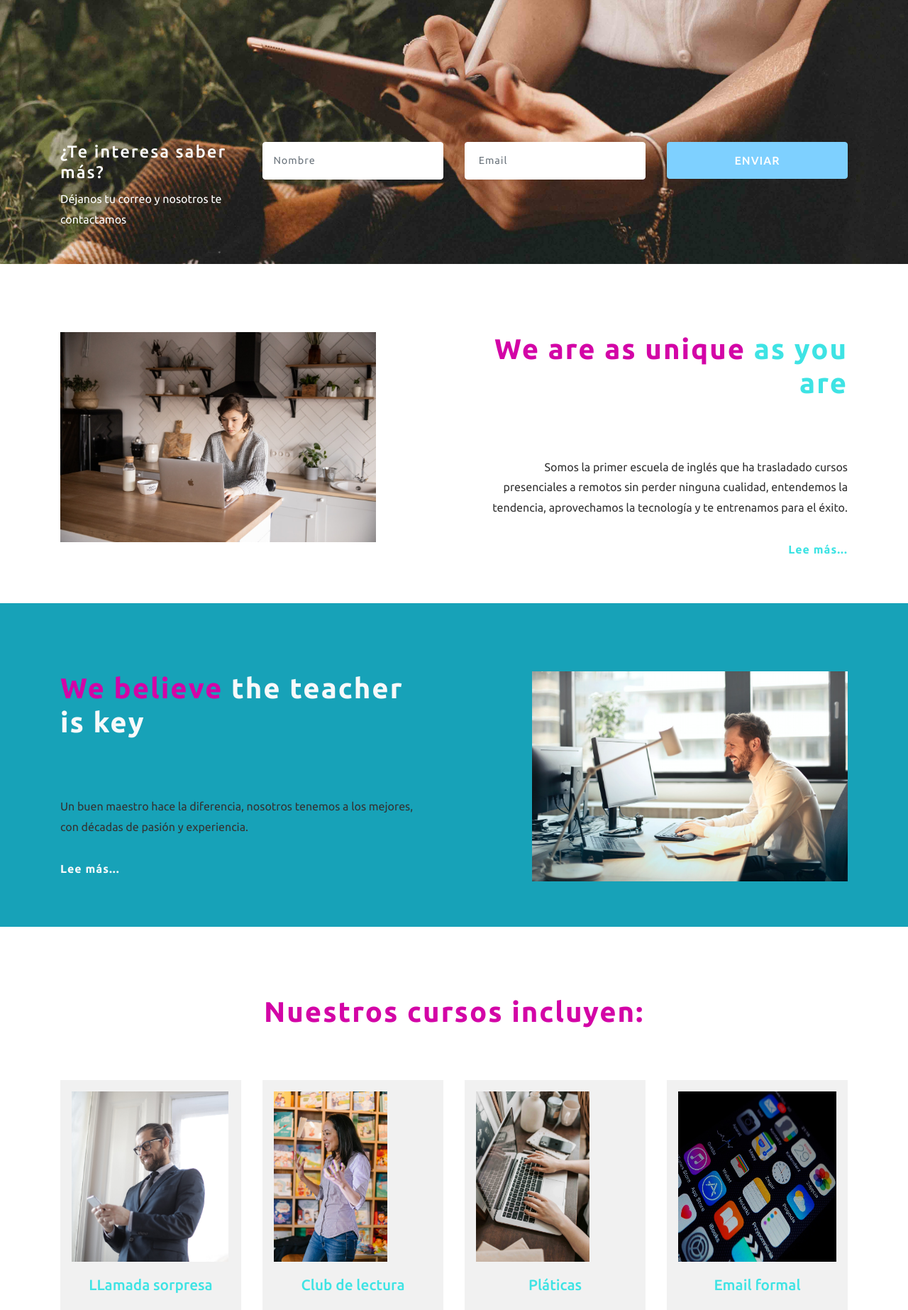
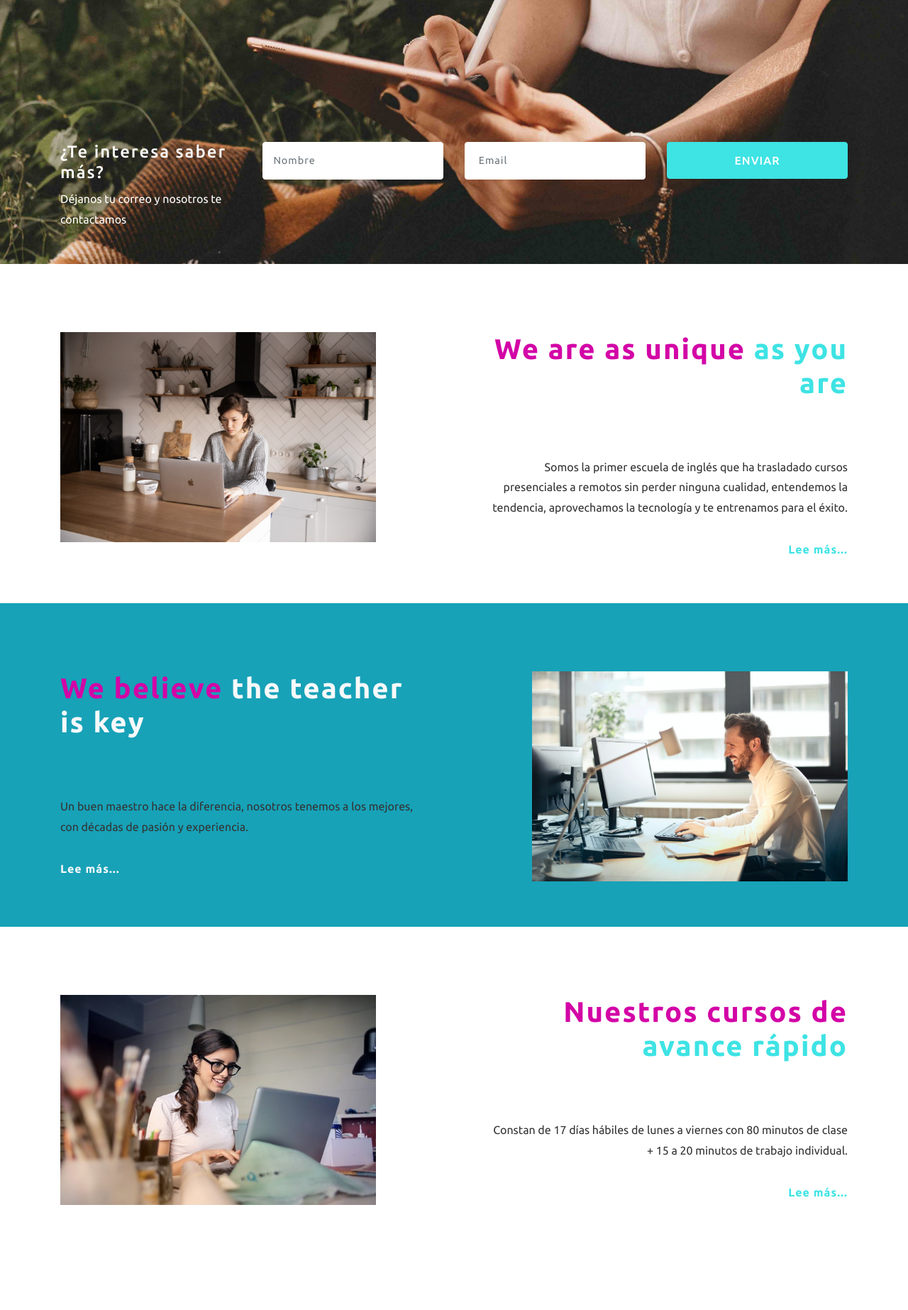
Before and after one commit to cf2013/dreamenglish, a PHP site: page /index.html in a window 1280 px wide. Shown: the part 398-2244 px from the top of the page at 71% size. Run offline with PHP 8.4, Linux system fonts and the light colour scheme; some web fonts are replaced.

Commit message:
add courses

```diff
--- a/assets/css/style.css
+++ b/assets/css/style.css
@@ -110,6 +110,7 @@ ul.menu {
 }
 .logo h1 a {
     font-family: 'Ubuntu', sans-serif;
+    /* text-transform: capitalize; */
     font-weight: 600;
     font-size: 0.9em;
     letter-spacing: 1px;
@@ -149,6 +150,7 @@ nav ul li {
 
 nav a {
      font-weight: 600;
+    /* text-transform: capitalize; */
     color: #fff;
     padding: 4px 15px;
     letter-spacing: 1px;
@@ -403,6 +405,7 @@ li > a:only-child:after {
 
 .slider-info h3 {
 	font-size: 2.3em;
+	/* text-transform: capitalize; */
 	color: #fff;
 	font-weight: 600;
 }
@@ -410,6 +413,7 @@ li > a:only-child:after {
 .slider-bottom-lft h4 {
     color: #fff;
     letter-spacing: 2px;
+	/* text-transform: capitalize; */
 }
 img#logoDreamBanner{
     width: 15%;
@@ -417,8 +421,8 @@ img#logoDreamBanner{
 }
 /* //banner */
 .n-right-w3ls .form-group input.form-control.submit {
-    background: #7ed0ff;
-    border: 1px solid #7ed0ff;
+    background: #3ee3e4;
+    border: 1px solid #3ee3e4;
     color: #fff;
     font-size: 1em;
     font-weight: 500;
@@ -440,6 +444,7 @@ img#logoDreamBanner{
     letter-spacing: 2px;
     font-size: 40px;
     color: rgb(211, 4, 166);
+    /* text-transform: capitalize; */
     position: relative;
     margin-top: 0;
 }
@@ -513,13 +518,11 @@ figure {
 }
 
 .mis-stage h6 {
-    color: #2e1f54;
+    color: #fff;
     font-size: 1em;
     margin-top: 1em;
     letter-spacing: 1px;
-    text-align: center;
-    Font-weight: 900;
-    Font-family: lato;
+	text-align: center;
 }
 .more-services h4 {
     font-size: 1.3em;
@@ -530,7 +533,7 @@ figure {
 .more-services p {
     color: #777;
     text-align: center;
-    margin-bottom: 1em;
+    margin-bottom: 1em 0;
 }
 .events-up h5 {
     font-size: 20px;
@@ -571,6 +574,9 @@ figure {
 }
 .testimonials h3{
 	color: #fff;
+}
+.formaRemota{
+    background-color: rgba(0, 0, 0, .5);
 }
 /* //testimonials */
 /* footer */
@@ -691,6 +697,7 @@ img.logoFooter{
     font-size: 1.3em;
     line-height: 1.71;
     letter-spacing: 1px;
+    /* text-transform: capitalize; */
     color: #fff;
 }
 .phone p a:hover {
@@ -709,6 +716,7 @@ img.logoFooter{
 .typo-wthree h4 {
 	color:#000000;
 	font-size: 1.5em;
+	/* text-transform: capitalize; */
 }
 .bg-flex {
     background-color: #af3c29;
@@ -935,6 +943,7 @@ img.logoFooter{
 .agileits-services-grids h4 {
     font-size: 1.3em;
     color: #000;
+    /* text-transform: capitalize; */
     line-height: 1.5em;
     letter-spacing: 2px;
     font-weight: 600;
@@ -974,7 +983,7 @@ a.service-btn {
     background: #3ee3e4;
     color: #fff;
     font-size: 14px;
-    text-transform: capitalize;
+    /* text-transform: capitalize; */
     padding: 6px 15px;
     display: inline-block;
     margin: 18px 0 0;
--- a/index.html
+++ b/index.html
@@ -115,19 +115,34 @@
 			</div>
 		</div>
 	</section>
-
+	<section class="about-w3ls py-5">
+		<div class="container pt-xl-5 pb-lg-3">
+			<div class="row">
+				<div class="col-lg-5">
+					<img src="assets/imgs/man-laptop.jpg" alt="" class="img-section4 img-fluid">
+				</div>
+				<div class="col-lg-7 section-4">
+					<div class="agil_mor">
+						<h2 class="heading-agileinfo"> Nuestros cursos de <span>avance rápido </span></h2>
+						<p class="vam"> Constan de 17 días hábiles de lunes a viernes con 80 minutos de clase + 15 a 20 minutos de trabajo individual. </p>
+						<a href="about.html" class="mt-3">Lee más...</a>
+					</div>
+				</div>
+			</div>
+		</div>
+	</section>
 	 <!-- services -->
     <div class="more-services py-lg-5">
 		<div class="container py-5">
             <div class="title-section pb-sm-5 pb-3">
-               <h3 class="heading-agileinfo text-center pb-4">Nuestros cursos incluyen:</h3>
+               <h3 class="heading-agileinfo text-center pb-4 bg-info text-light">Nuestros cursos incluyen:</h3>
             </div>
             <div class="row grid">
                 <div class="col-lg-3 col-12 more-services-1">
                     <figure class="effect-1" style="height:100%;">
                         <img src="assets/imgs/cellphone-man.jpg" alt="img" class="img-fluid" style="height:15rem;" />
                         <h4>LLamada sorpresa</h4>
-                        <p> Durante tu nivel, tienes la opción de elegir llamada sorpresa, lo que significa que en un momento no programado,   recibirás una llamada telefónica, misma que tendrás que contestar en inglés en el lugar que te encuentres y entablar conversación con el llamante. Esto ayudará a mejorar tus habilidades de escuchar y resolver problemas en el idioma.</p>
+                        <p> Durante tu nivel, tienes la opción de elegir llamada sorpresa, lo que significa que en un momento no programado, recibirás una llamada telefónica, misma que tendrás que contestar en inglés en el lugar que te encuentres y entablar conversación con el llamante. Esto ayudará a mejorar tus habilidades de escuchar y resolver problemas en el idioma.</p>
 					</figure>
 				 </div>
                 <div class="col-lg-3 col-12 more-services-1">
@@ -153,13 +168,28 @@
 					</figure>
                 </div>
             </div>
-
         </div>
-    </div>
+	</div>
+	<section class="about-w3ls py-5">
+		<div class="container pt-xl-5 pb-lg-3">
+			<div class="row">
+				<div class="col-lg-5">
+					<img src="assets/imgs/elzoom.jpg" alt="" class="img-section4 img-fluid">
+				</div>
+				<div class="col-lg-7 section-4">
+					<div class="agil_mor">
+						<h2 class="heading-agileinfo">Integrate <span>a nuestro club de conversación</span></h2>
+						<p class="vam">Otra opción para ti si ya sabes inglés y lo que quieres es no olvidarlo, puedes integrarte a nuestro club de conversación. 1 hora diaria disponible de lunes a viernes. Puedes contratarlo por semana, quincena o por hora con un maestro de tu elección.</p>
+						<a href="about.html" class="mt-3">Lee más...</a>
+					</div>
+				</div>
+			</div>
+		</div>
+	</section>
     <!-- //services -->
 	<!-- testimonials -->
 	<div class="testimonials py-lg-5">
-		<div class="container py-5">
+		<div class="container py-5 formaRemota">
 			 <div class="title-section pb-sm-5 pb-3">
                <h3 class="heading-agileinfo text-center pb-4">¿Por qué <span> estudiar de forma remota?</span></h3>
             </div>
@@ -259,9 +285,9 @@
 					<h4>Localización :</h4>
 					<p>Guadalajara, Jalisco.</p>
 					<div class="phone">
-						<h4>Telefono :</h4>
-						<p>Tel : 44-26-77-80-33</p>
-						<p>Email : <a href="mailto:dream.english.contact@gmail.com">dream.english.contact@gmail.com</a></p>
+						<h4>Teléfono :</h4>
+						<p>Tel: 44-26-77-80-33</p>
+						<p>Email : <a href="dream.english.contact@gmail.com">dream.english.contact@gmail.com</a></p>
 					</div>
 				</div>
 				</div>
```
Also changed, not shown: other parts of index.html (+14 -18 lines), assets/imgs/laptop-remota.jpg, assets/imgs/man-laptop.jpg.
